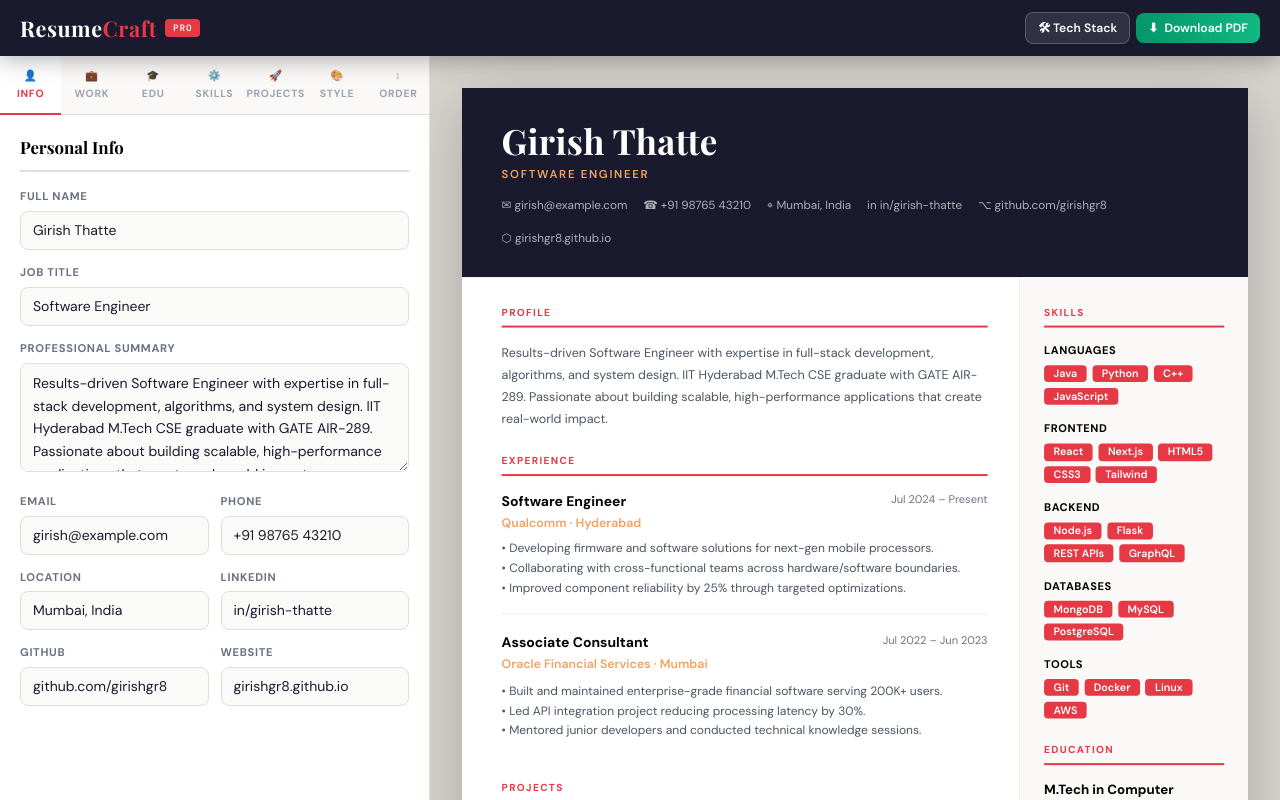
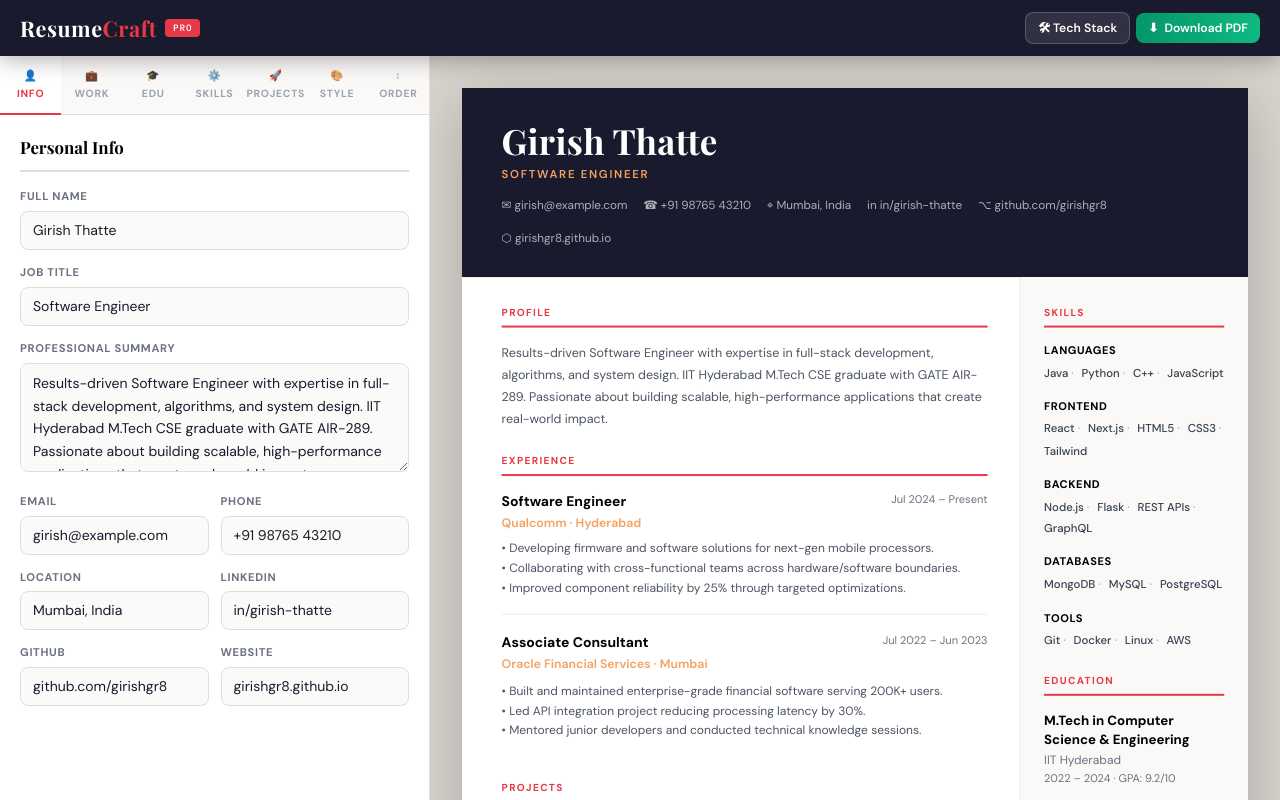
Before and after one commit to Rishabbt/Resume---Builder, a Next.js app: page / in a window 1280 px wide. Built offline with nearby package versions, Linux system fonts and the light colour scheme; a web font is replaced by a local one.

Commit message:
fix skill tags and link button

```diff
--- a/app/globals.css
+++ b/app/globals.css
@@ -284,20 +284,10 @@
 .edu-date { font-size: 0.7rem; }
 .skill-group { margin-bottom: 1rem; }
 .skill-group-name { font-size: 0.7rem; font-weight: 700; margin-bottom: 0.4rem; text-transform: uppercase; letter-spacing: 0.05em; }
-.skill-tags { display: flex; flex-wrap: wrap; gap: 0.35rem; }
-.skill-tag {
-  color: #ffffff;
-  padding: 0.2rem 0.6rem;
-  border-radius: 4px;
-  font-size: 0.68rem;
-  font-weight: 600;
-  display: inline-flex;
-  align-items: center;
-  justify-content: center;
-  line-height: 1;
-  opacity: 1;
-  -webkit-font-smoothing: antialiased;
-}
+.skill-tags { display: flex; flex-wrap: wrap; gap: 0.3rem 0.5rem; }
+.skill-tag { color: #374151; font-size: 0.72rem; font-weight: 500; display: inline; background: none; padding: 0; border-radius: 0; }
+.skill-tag::after { content: ' ·'; color: #9ca3af; }
+.skill-tag:last-child::after { content: ''; }
 .proj-item { margin-bottom: 1.1rem; }
 .proj-name { font-weight: 700; font-size: 0.87rem; }
 .proj-tech { font-size: 0.72rem; font-weight: 600; margin: 0.1rem 0 0.3rem; }
@@ -312,7 +302,17 @@
   * {
     -webkit-print-color-adjust: exact !important;
     print-color-adjust: exact !important;
+    #resume-root {
+  height: auto !important;
+  min-height: unset !important;
+  page-break-after: avoid !important;
+  overflow: hidden !important;
+}
   }
+  #resume-root {
+  -webkit-print-color-adjust: exact;
+  print-color-adjust: exact;
+}
   body > *:not(#print-root) { display: none !important; }
   #print-root {
     display: block !important;
--- a/components/layout/Header.js
+++ b/components/layout/Header.js
@@ -7,8 +7,7 @@ export default function Header({ onMenuToggle }) {
   const { loadDemo, clearAll, resumeData } = useResume();
   const [downloading, setDownloading] = useState(false);
   const [showTech, setShowTech] = useState(false);
-
-  const handleDownload = async () => {
+const handleDownload = async () => {
   setDownloading(true);
   try {
     const html2pdf = (await import("html2pdf.js")).default;
@@ -22,19 +21,17 @@ export default function Header({ onMenuToggle }) {
         filename: `${name.replace(/\s+/g, "_")}_Resume.pdf`,
         image: { type: "png", quality: 1 },
         html2canvas: {
-          scale: 3,
+          scale: 2,
           useCORS: true,
           letterRendering: true,
           scrollX: 0,
-          scrollY: -window.scrollY,
+          scrollY: 0,
           backgroundColor: "#ffffff",
-          allowTaint: true,
         },
         jsPDF: {
           unit: "mm",
           format: "a4",
           orientation: "portrait",
-          compress: false,
         },
       })
       .from(element)
@@ -46,7 +43,6 @@ export default function Header({ onMenuToggle }) {
     setDownloading(false);
   }
 };
-
   return (
     <>
       <header className="fixed top-0 left-0 right-0 z-50 h-14 bg-[#1a1a2e] flex items-center justify-between px-4 md:px-5 shadow-[0_2px_24px_rgba(0,0,0,0.35)]">
--- a/components/resume/ResumePreview.js
+++ b/components/resume/ResumePreview.js
@@ -73,19 +73,13 @@ function ProjectsSection({ data, accent }) {
                 target="_blank"
                 rel="noopener noreferrer"
                 style={{
-                  fontSize: "0.68rem",
-                  color: accent.accent,
-                  textDecoration: "none",
-                  borderColor: accent.accent,
-                  borderWidth: "1px",
-                  borderStyle: "solid",
-                  borderRadius: "4px",
-                  padding: "0.1rem 0.45rem",
-                  fontWeight: 600,
-                  whiteSpace: "nowrap",
-                }}
+                   fontSize: "0.72rem",
+                   color: accent.accent,
+                   textDecoration: "none",
+                   fontWeight: 600,
+                   }}
               >
-                ↗ View
+                  View
               </a>
             )}
           </div>
@@ -110,12 +104,8 @@ function SkillsSection({ data, accent }) {
           {s.category && <div className="skill-group-name">{s.category}</div>}
           <div className="skill-tags">
             {(s.items || "").split(",").filter((x) => x.trim()).map((tag, idx) => (
-              <span
-                key={idx}
-                className="skill-tag"
-                style={{ background: accent.accent }}
-              >
-                {tag.trim()}
+              <span key={idx} className="skill-tag">
+              {tag.trim()}
               </span>
             ))}
           </div>
@@ -306,7 +296,6 @@ export default function ResumePreview() {
       </div>
     );
   }
-  // Creative
   if (template === "tpl-creative") {
   return (
     <div id="resume-root" className="tpl-creative" style={{ fontSize: `${fontScale}%` }}>
@@ -342,7 +331,7 @@ if (template === "tpl-classic") {
       <div className="r-body">
         <div className="r-main">
           {allSections.map((s) => (
-            <RenderSection key={s.id} sectionId={s.id} data={resumeData} accent={accent} />
+            <RenderSection key={s.id} sectionId={s.id} data={resumeData} accent={accent} template={template} />
           ))}
         </div>
         <div className="r-side" />
@@ -351,5 +340,7 @@ if (template === "tpl-classic") {
   );
 }
 
+
+
   return null;
 }
--- a/package.json
+++ b/package.json
@@ -9,11 +9,11 @@
     "lint": "next lint"
   },
   "dependencies": {
+    "clsx": "^2.1.1",
+    "html2pdf.js": "^0.10.3",
     "next": "^15.1.0",
     "react": "^18.3.1",
-    "react-dom": "^18.3.1",
-    "html2pdf.js": "^0.10.1",
-    "clsx": "^2.1.1"
+    "react-dom": "^18.3.1"
   },
   "devDependencies": {
     "autoprefixer": "^10.4.20",
```
Also changed, not shown: 1 other file (tests, documents, lock files or other folders).
